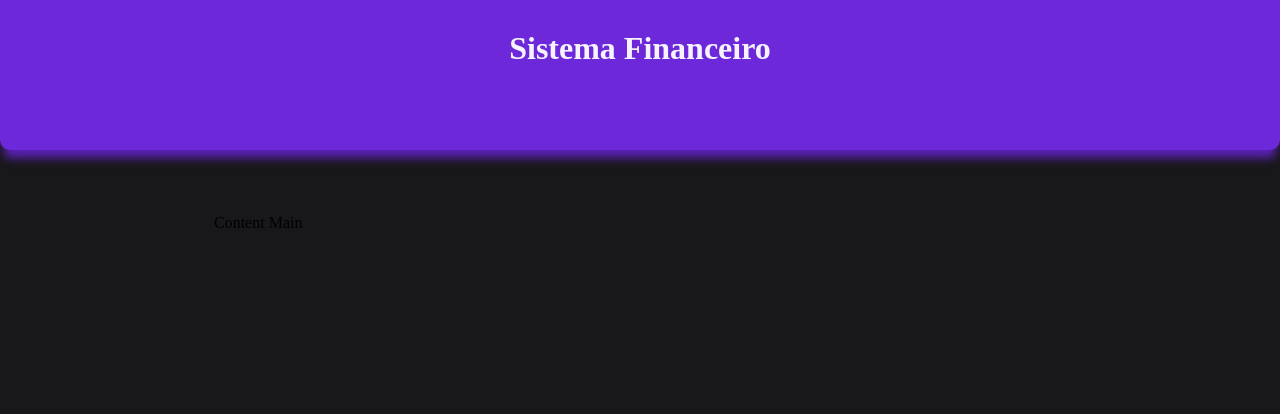
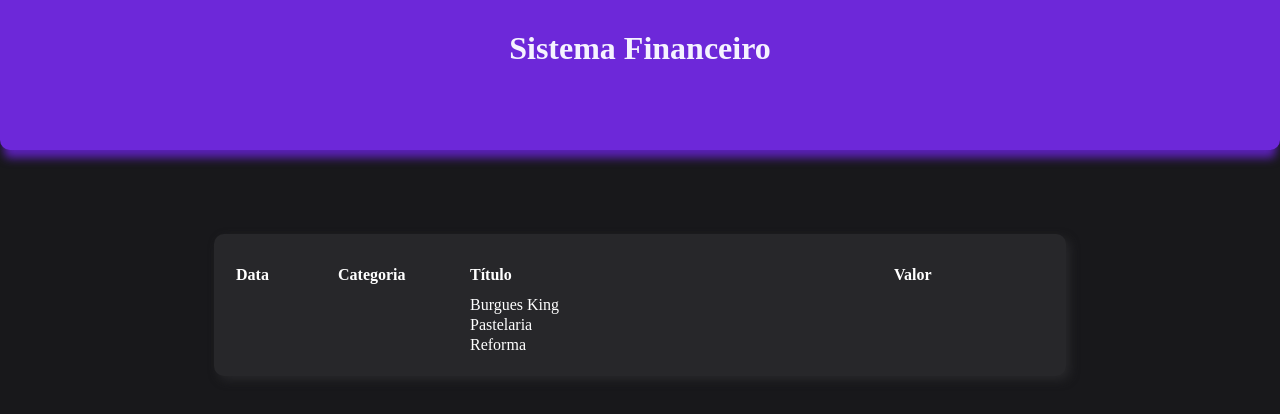
Before and after one commit to ximeen/sistema-financeiro, a React (Vite) app: page / in a window 1280 px wide. Shown: the top 414 px of the page. Built offline with nearby package versions, Linux system fonts and the light colour scheme.

Commit message:
create table items

```diff
--- a/src/App.tsx
+++ b/src/App.tsx
@@ -6,7 +6,8 @@ import { ItemType } from "./types/ItemTypes"
 import { CategoryType } from "./types/CategorieTypes"
 import { categories } from "./data/categories"
 import { items } from "./data/items"
-import { getCurrentMounth, filterListByMounth } from "./services/dateFilter"
+import { getCurrentMounth, filterListByMonth } from "./services/dateFilter"
+import { TableArea } from "./components/TableArea"
 
 function App() {
 
@@ -15,12 +16,14 @@ function App() {
   const [currentMounth, setCurrentMounth] = useState(getCurrentMounth())
 
   useEffect(() => {
-    setFilteredListItems(filterListByMounth(listItems, currentMounth))
+    setFilteredListItems(filterListByMonth(listItems, currentMounth))
   }, [listItems, currentMounth])
   return (
     <S.Container>
       <Header />
-      <S.ContentMain>Content Main</S.ContentMain>
+      <S.ContentMain>
+        <TableArea list={filteredListItems} />
+      </S.ContentMain>
     </S.Container>
   )
 }
--- /dev/null
+++ b/src/components/TableArea/index.tsx
@@ -0,0 +1,31 @@
+import * as S from "./styles"
+import { ItemType } from "../../types/ItemTypes"
+
+interface Props {
+  list: ItemType[]
+}
+
+export function TableArea({ list }: Props) {
+  return (
+    <S.Table>
+      <thead>
+        <tr>
+          <S.TableHeadColum width={100}>Data</S.TableHeadColum>
+          <S.TableHeadColum width={130}>Categoria</S.TableHeadColum>
+          <S.TableHeadColum>Título</S.TableHeadColum>
+          <S.TableHeadColum width={150}>Valor</S.TableHeadColum>
+        </tr>
+      </thead>
+      <tbody>
+        {list.map((item, index) => (
+          <tr key={index}>
+            <td></td>
+            <td></td>
+            <td>{item.title}</td>
+            <td></td>
+          </tr>
+        ))}
+      </tbody>
+    </S.Table>
+  )
+}
--- /dev/null
+++ b/src/components/TableArea/styles.ts
@@ -0,0 +1,16 @@
+import styled from "styled-components";
+
+export const Table = styled.table`
+  width: 100%;
+  background-color: #27272a;
+  box-shadow: 4px 4px 10px #27272a;
+  border-radius: 10px;
+  padding: 20px;
+  margin-top: 20px;
+`;
+
+export const TableHeadColum = styled.th<{ width?: number }>`
+  width: ${(props) => (props.width ? `${props.width}px` : "auto")};
+  padding: 10px 0;
+  text-align: left;
+`;
--- a/src/data/items.ts
+++ b/src/data/items.ts
@@ -20,13 +20,13 @@ export const items: ItemType[] = [
     price: 500,
   },
   {
-    date: new Date(2023, 0, 15),
+    date: new Date(2023, 1, 15),
     category: "salary",
     title: "Salário CLT",
     price: 1400,
   },
   {
-    date: new Date(2023, 0, 15),
+    date: new Date(2023, 2, 15),
     category: "CNH",
     title: "Parcela CNH",
     price: 36,
--- a/src/services/dateFilter.ts
+++ b/src/services/dateFilter.ts
@@ -2,20 +2,20 @@ import { ItemType } from "../types/ItemTypes";
 
 export const getCurrentMounth = () => {
   let now = new Date();
-  return `${now.getFullYear}-${now.getMonth() + 1}`;
+  return `${now.getFullYear()}-${now.getMonth() + 1}`;
 };
 
-export const filterListByMounth = (
+export const filterListByMonth = (
   list: ItemType[],
   date: string
 ): ItemType[] => {
   let newList: ItemType[] = [];
-  let [year, mounth] = date.split("-");
+  let [year, month] = date.split("-");
 
   for (let i in list) {
     if (
       list[i].date.getFullYear() === parseInt(year) &&
-      list[i].date.getMonth() + 1 === parseInt(mounth)
+      list[i].date.getMonth() + 1 === parseInt(month)
     ) {
       newList.push(list[i]);
     }
--- a/src/styles/reset.css
+++ b/src/styles/reset.css
@@ -2,6 +2,7 @@
   margin: 0;
   padding: 0;
   box-sizing: border-box;
+  color: white;
 }
 
 body {
```
